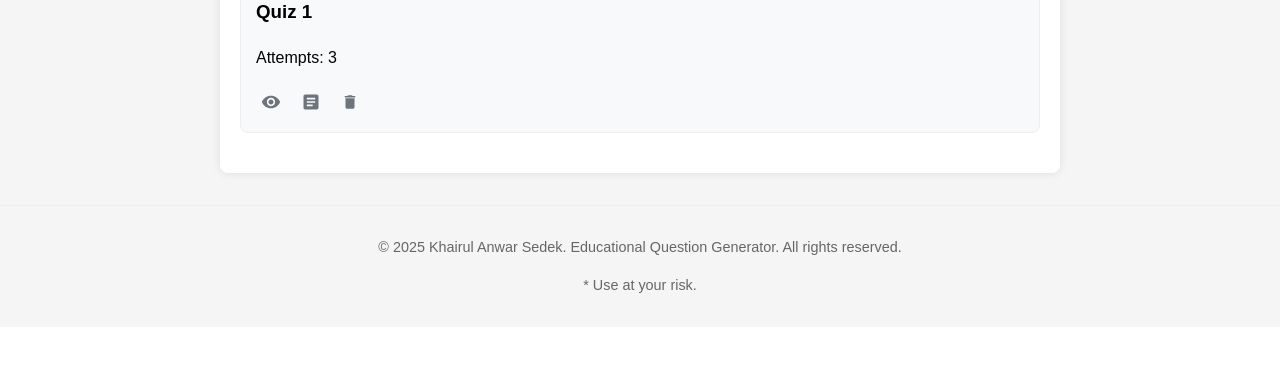
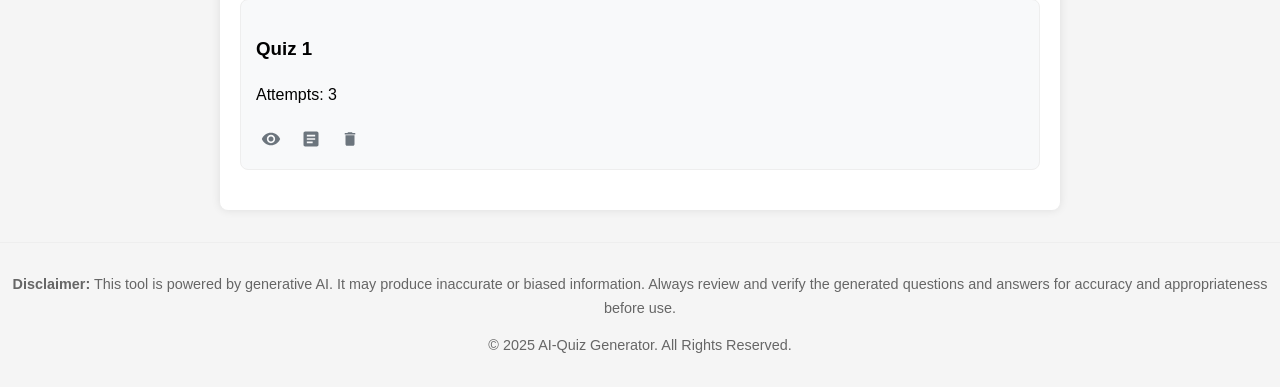
Before and after one commit to khairulas/question-generator, a Flask app: page / in a window 1280 px wide. Shown: the part 2991-3378 px from the top of the page. Before the commit the page ends 3284 px from the top, so only its background shows below. Run offline with Flask 3, Linux system fonts and the light colour scheme; a user stored in the database is signed in; some libraries are stand-ins or nearby versions.

Commit message:
Add app's logo, favicon, and disclaimer

```diff
--- a/templates/base.html
+++ b/templates/base.html
@@ -3,14 +3,19 @@
 <head>
     <meta charset="UTF-8">
     <meta name="viewport" content="width=device-width, initial-scale=1.0">
-    <title>Khairul Softworks: Question Generator</title>
-    <link rel="stylesheet" href="{{ url_for('static', filename='styles.css') }}">
+    <title>AI-Quiz</title>
+    <link rel="stylesheet" href="{{ url_for('static', filename='css/styles.css') }}">
+
+    <link rel="icon" href="{{ url_for('static', filename='images/favicon.ico') }}" type="image/x-icon">
 </head>
 <body>
     <header class="app-header">
         <div class="header-content">
             <div class="header-left">
-                <a href="{{ url_for('index') }}" class="site-title">Question Generator</a>
+                <a href="{{ url_for('index') }}" class="site-title">
+                    <img src="{{ url_for('static', filename='images/aiquiz-logo.png') }}" alt="App Logo" style="height: 40px; margin-right: 10px;">
+                    <br>AI-Quiz Generator
+                </a>
 
                 <nav class="main-nav">
                     {% if current_user.is_authenticated %}
@@ -49,8 +54,13 @@
 
     <!-- page Footer -->
     <footer class="app-footer">
-        <p>&copy; 2025 Khairul Anwar Sedek. Educational Question Generator. All rights reserved.</p>
-        <p>* Use at your risk. </p>
+        <p>
+            <strong>Disclaimer:</strong> This tool is powered by generative AI. It may produce inaccurate or biased information.
+            Always review and verify the generated questions and answers for accuracy and appropriateness before use.
+        </p>
+        <p>
+            &copy; {{ now.split('-')[0] }} AI-Quiz Generator. All Rights Reserved.
+        </p>
     </footer>
 </body>
 </html>
```
Also changed, not shown: static/css/styles.css (renamed from static/styles.css), static/images/aiquiz-logo.png (added), static/images/favicon.ico (added), static/question-generator.png (deleted), 1 other file.
